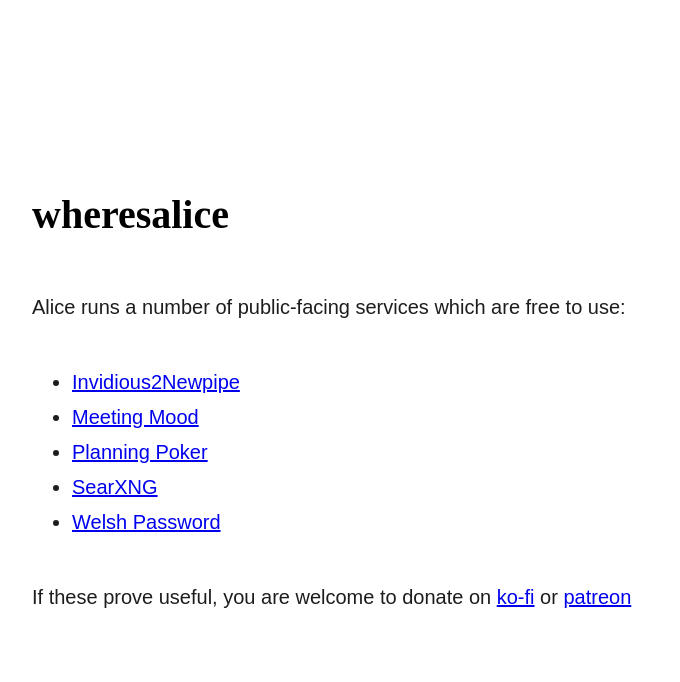
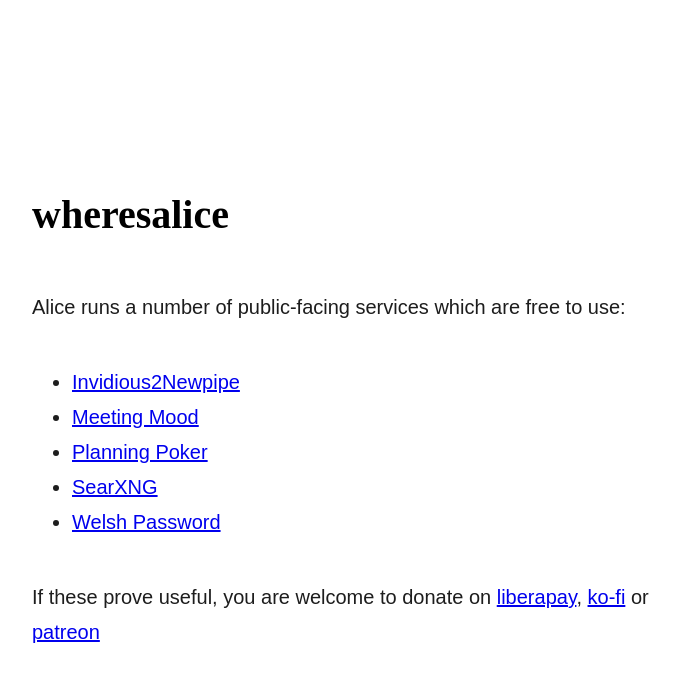
Before and after one commit to wheresalice/wheresalice.info, a Jekyll site: the page built from index.md, in a window 1280 px wide. Shown: the top 682 px of the page, without its empty margins (266-946 px from the left). Built offline with Jekyll 4.4.1, drawn with Linux system fonts in a browser that asks for light colours.

Commit message:
Update index.md

```diff
--- a/index.md
+++ b/index.md
@@ -10,4 +10,4 @@ Alice runs a number of public-facing services which are free to use:
 * [SearXNG](https://searx.wheresalice.info)
 * [Welsh Password](https://welshpassword.wheresalice.info/)
 
-If these prove useful, you are welcome to donate on [ko-fi](https://ko-fi.com/wheresalice) or [patreon](https://www.patreon.com/wheresalice)
+If these prove useful, you are welcome to donate on [liberapay](https://liberapay.com/wheresalice/donate), [ko-fi](https://ko-fi.com/wheresalice) or [patreon](https://www.patreon.com/wheresalice)
```
